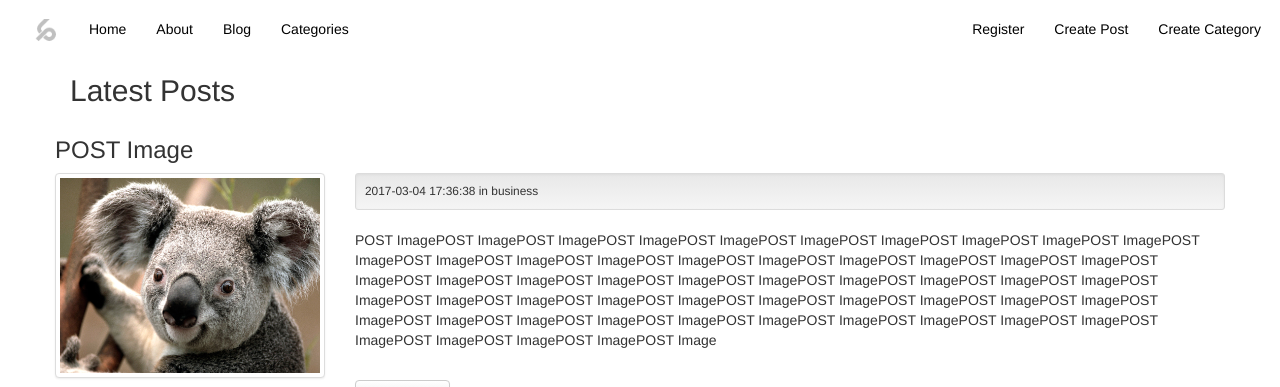
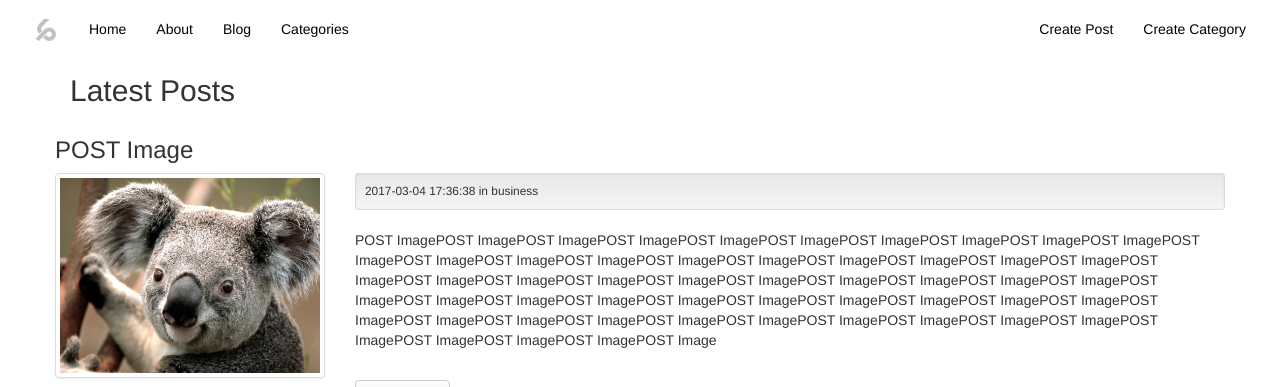
Before and after one commit to Lp063/Blog_PhpCodeigniter, a CodeIgniter app: page /database/index.php/posts/index in a window 1280 px wide. Shown: the top 387 px of the page. Run offline with CodeIgniter, Linux system fonts and the light colour scheme; data comes from the database, SQL or seed files in the repository; some libraries are stand-ins or nearby versions.

Commit message:
updated code

```diff
--- a/application/config/config.php
+++ b/application/config/config.php
@@ -23,7 +23,7 @@ defined('BASEPATH') OR exit('No direct script access allowed');
 | a PHP script and you can easily do that on your own.
 |
 */
-$config['base_url'] = 'http://192.168.0.5/sandbox/Blog_PhpCodeigniter';
+$config['base_url'] = 'http://192.168.0.7/sandbox/Blog_PhpCodeigniter';
 
 /*
 |--------------------------------------------------------------------------
--- a/application/views/templates/header.php
+++ b/application/views/templates/header.php
@@ -19,11 +19,14 @@
         <nav>
             <div class="container-fluid">
                 <div class="navbar-header">
-                    <a class="navbar-brand" href="<?php echo base_url(); ?>">
-                        <img alt="Brand" height="25" width="25" src="<?php echo base_url()."assets/images/logo.png";?>">
-                    </a>
+                  <button type="button" class="navbar-toggle" data-toggle="collapse" data-target="#navigationbar">
+                    <span class="glyphicon glyphicon-th" aria-hidden="true"></span>
+                  </button>
+                  <a class="navbar-brand" href="<?php echo base_url(); ?>">
+                      <img alt="Brand" height="25" width="25" src="<?php echo base_url()."assets/images/logo.png";?>">
+                  </a>
                 </div>
-                <div id="navbar">
+                <div class="collapse navbar-collapse" id="navigationbar">
                     <ul class="nav navbar-nav">
                         <li><a href="<?php echo base_url(); ?>" class="navlink">Home</a></li>
                         <li><a href="<?php echo base_url(); ?>about" class="navlink">About</a></li>
@@ -31,7 +34,6 @@
                         <li><a href="<?php echo base_url(); ?>categories/index" class="navlink">Categories</a></li>
                     </ul>
                     <ul class="nav navbar-nav navbar-right">
-                         <li><a href="<?php echo base_url(); ?>users/register" class="navlink">Register</a></li>
                         <li><a href="<?php echo base_url(); ?>posts/create" class="navlink">Create Post</a></li>
                         <li><a href="<?php echo base_url(); ?>categories/create" class="navlink">Create Category</a></li>
                     </ul>
```
